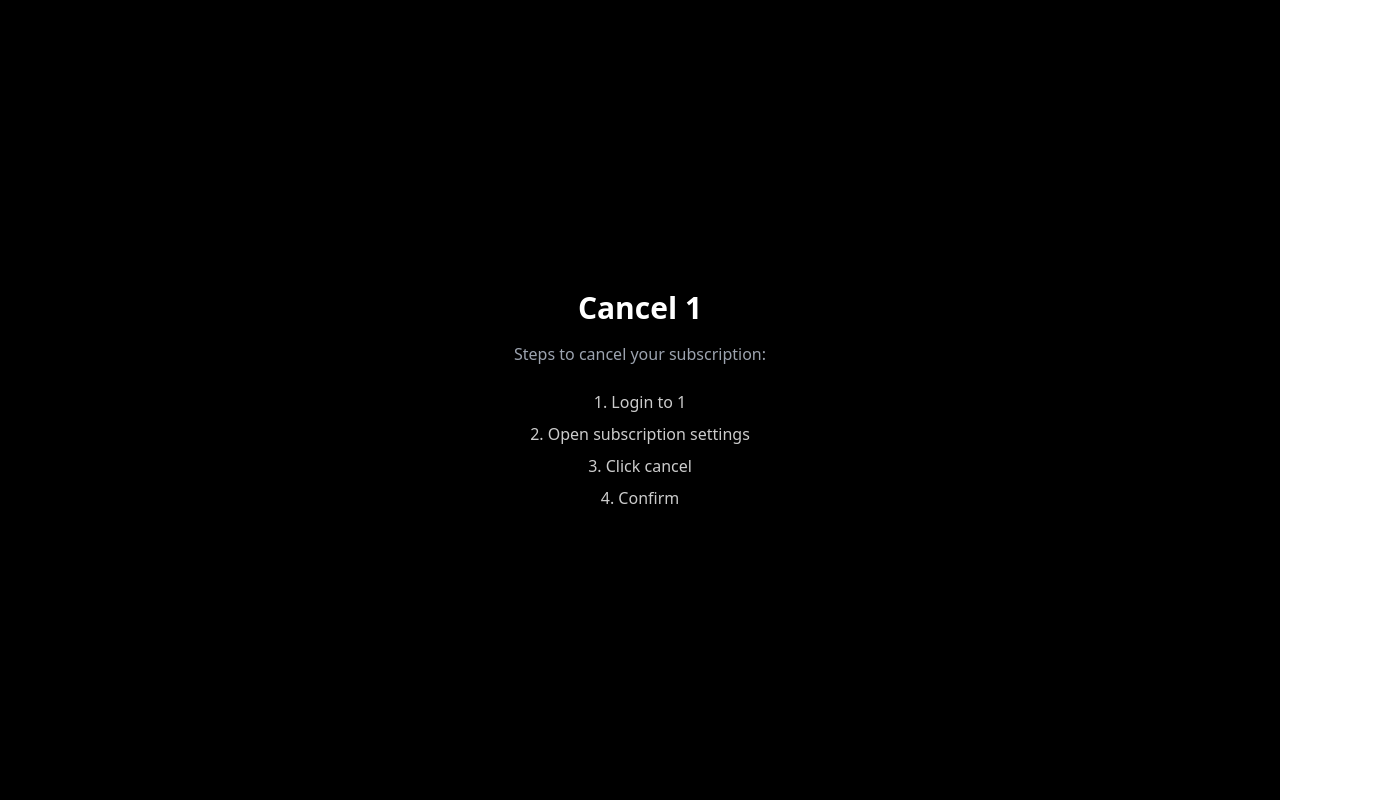
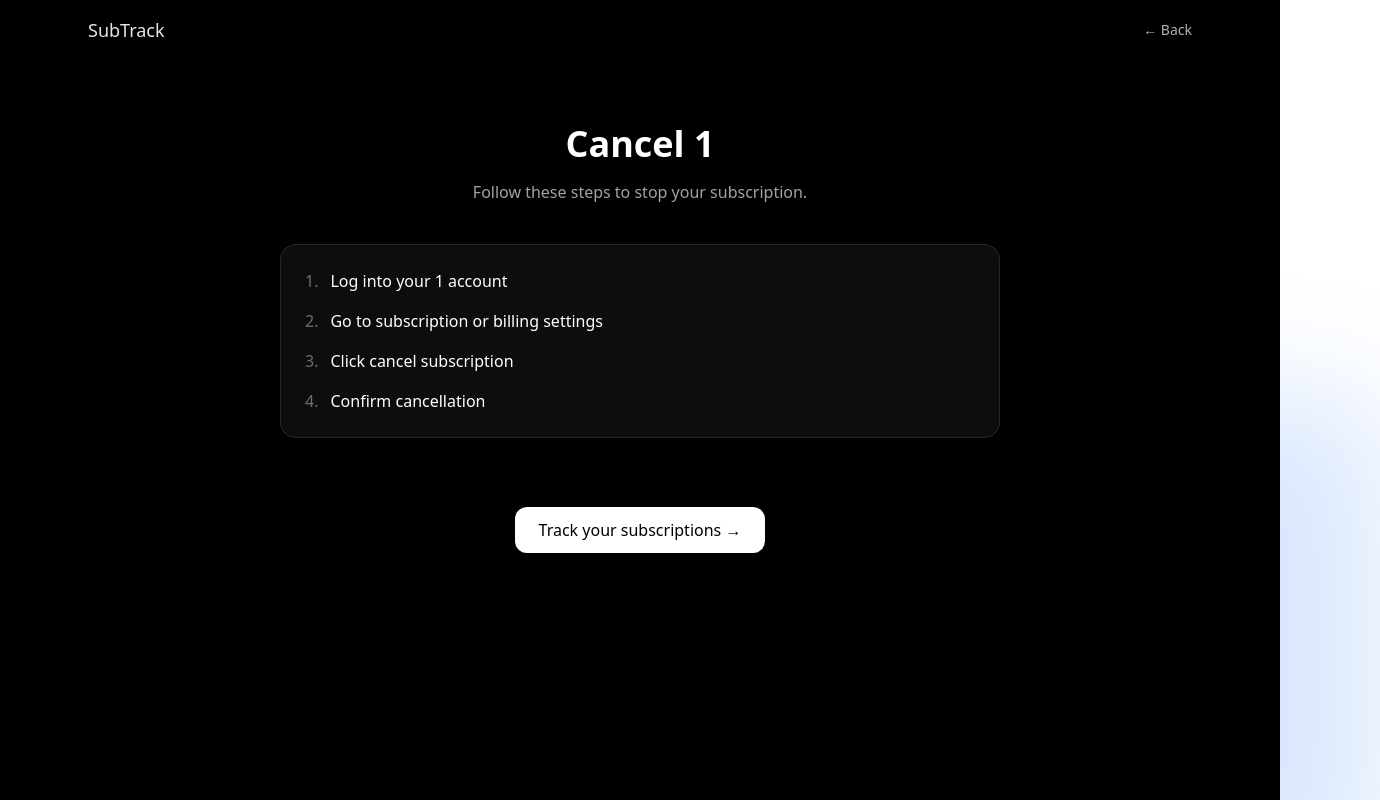
Before and after one commit to editzap/subscription-tracker, a Next.js app: page /cancel/1 in a window 1280 px wide. Shown: the top 800 px of the page, 1380 px wide, since content can reach past the window. Built offline with nearby package versions, Linux system fonts and the light colour scheme.

Commit message:
add static params SEO pages

```diff
--- /dev/null
+++ b/app/cancel/[service]/CancelClient.tsx
@@ -0,0 +1,81 @@
+"use client";
+
+import { motion } from "framer-motion";
+
+export default function CancelClient({ service }: { service: string }) {
+  const name = service.replace(/-/g, " ");
+
+  return (
+    <main className="min-h-screen bg-black text-white overflow-hidden">
+
+      {/* GLOW (same as homepage) */}
+      <div className="absolute inset-0 -z-10">
+        <div className="absolute w-[500px] h-[500px] bg-purple-500 opacity-20 blur-3xl top-[-100px] left-[-100px]" />
+        <div className="absolute w-[500px] h-[500px] bg-blue-500 opacity-20 blur-3xl bottom-[-100px] right-[-100px]" />
+      </div>
+
+      {/* NAV */}
+      <nav className="flex justify-between items-center px-6 py-4 max-w-6xl mx-auto">
+        <div className="text-lg font-medium text-white/90">SubTrack</div>
+        <a href="/cancel" className="text-sm text-white/70 hover:text-white">
+          ← Back
+        </a>
+      </nav>
+
+      {/* HEADER */}
+      <section className="max-w-3xl mx-auto px-6 pt-16 pb-10 text-center">
+
+        <motion.h1
+          initial={{ opacity: 0, y: 40 }}
+          animate={{ opacity: 1, y: 0 }}
+          className="text-4xl font-semibold mb-4"
+        >
+          Cancel {name}
+        </motion.h1>
+
+        <p className="text-gray-400">
+          Follow these steps to stop your subscription.
+        </p>
+
+      </section>
+
+      {/* STEPS */}
+      <section className="max-w-3xl mx-auto px-6 pb-20">
+
+        <div className="bg-white/5 border border-white/10 rounded-2xl p-6 backdrop-blur-xl space-y-4">
+
+          {[
+            `Log into your ${name} account`,
+            "Go to subscription or billing settings",
+            "Click cancel subscription",
+            "Confirm cancellation",
+          ].map((step, i) => (
+            <motion.div
+              key={i}
+              initial={{ opacity: 0, y: 20 }}
+              animate={{ opacity: 1, y: 0 }}
+              transition={{ delay: i * 0.1 }}
+              className="flex gap-3"
+            >
+              <span className="text-white/40">{i + 1}.</span>
+              <span>{step}</span>
+            </motion.div>
+          ))}
+
+        </div>
+
+      </section>
+
+      {/* CTA */}
+      <section className="text-center pb-20">
+        <a
+          href="/tracker"
+          className="bg-white text-black px-6 py-3 rounded-xl hover:scale-105 transition"
+        >
+          Track your subscriptions →
+        </a>
+      </section>
+
+    </main>
+  );
+}
--- a/app/cancel/[service]/page.tsx
+++ b/app/cancel/[service]/page.tsx
@@ -1,28 +1,37 @@
-export default function Page({ params }: { params: { service: string } }) {
+import { Metadata } from "next";
+import CancelClient from "./CancelClient";
+
+/* ✅ PRE-GENERATE POPULAR PAGES (SEO BOOST) */
+export function generateStaticParams() {
+  return [
+    { service: "netflix" },
+    { service: "spotify" },
+    { service: "youtube-premium" },
+    { service: "amazon-prime" },
+    { service: "chatgpt-plus" },
+    { service: "canva" },
+  ];
+}
+
+/* ✅ SEO METADATA (DYNAMIC FOR EVERY PAGE) */
+export async function generateMetadata({
+  params,
+}: {
+  params: { service: string };
+}): Promise<Metadata> {
   const name = params.service.replace(/-/g, " ");
 
-  return (
-    <main className="min-h-screen bg-black text-white flex items-center justify-center px-6">
+  return {
+    title: `How to cancel ${name} subscription`,
+    description: `Step-by-step guide to cancel ${name}. Stop unwanted payments easily.`,
+  };
+}
 
-      <div className="max-w-xl text-center">
-
-        <h1 className="text-3xl font-semibold mb-4">
-          Cancel {name}
-        </h1>
-
-        <p className="text-gray-400">
-          Steps to cancel your subscription:
-        </p>
-
-        <div className="mt-6 space-y-2 text-white/80">
-          <p>1. Login to {name}</p>
-          <p>2. Open subscription settings</p>
-          <p>3. Click cancel</p>
-          <p>4. Confirm</p>
-        </div>
-
-      </div>
-
-    </main>
-  );
+/* ✅ MAIN PAGE */
+export default function Page({
+  params,
+}: {
+  params: { service: string };
+}) {
+  return <CancelClient service={params.service} />;
 }
```
